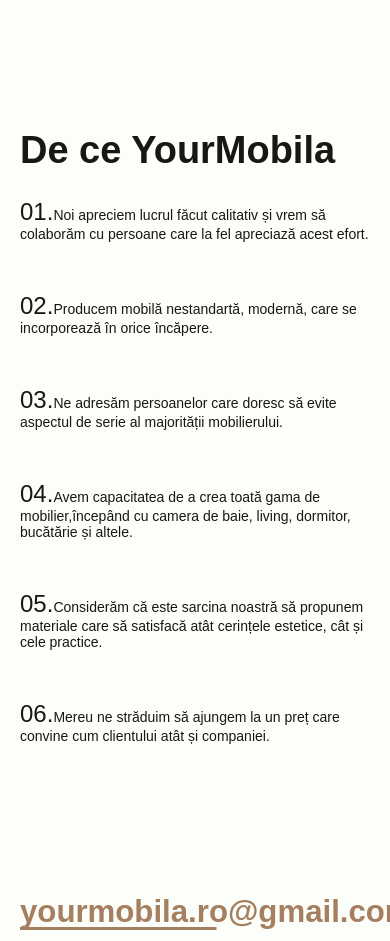
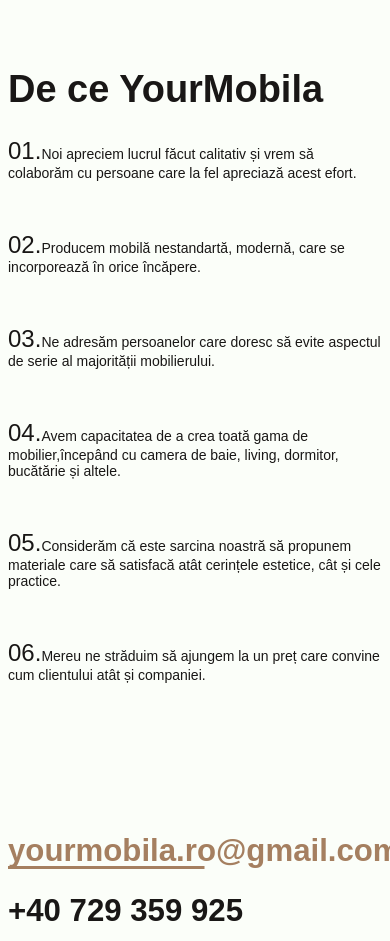
Before and after one commit to Iurka2/YourMoblia-showcase, a Next.js app: page / in a window 390 px wide. Shown: the part 4020-4961 px from the top of the page. Built offline with nearby package versions, Linux system fonts and the light colour scheme.

Commit message:
fixed some small bugs

```diff
--- a/styles/globals.css
+++ b/styles/globals.css
@@ -1,9 +1,9 @@
 html,
 body {
 
-  padding: 0 40px 0 40px;
+
   margin: 0;
-  margin: 0;
+  padding: 0;
   font-family: "Plus Jakarta Sans" , sans-serif;
   color: #191716;
   background-color: #FBFEF9;
@@ -12,7 +12,9 @@
 }
 
 
-
+body{
+  margin: 0 48px 0 48px;
+}
 
 
 a {
@@ -304,16 +306,18 @@
 .why_container_text{
   display: flex;
   justify-content: space-between;
+  gap: 20px;
+  flex-wrap: wrap;
 
 }
 
 .why_colum{
   display: flex;
   flex-direction: column;
-  max-width: 490px ;
+  max-width: 500px ;
   row-gap: 100px;
   font-size: 2.3vh;
-  justify-content: space-between;
+
 
 }
 
@@ -449,15 +453,16 @@
 
   html,
   body{
-    padding: 0 10px 0 10px;
     margin: 0;
-    margin: 0;
+    padding: 0;
     font-family: "Plus Jakarta Sans" , sans-serif;
     color: #191716;
     background-color: #FBFEF9;
 
   }
-
+body{
+  margin: 0 8px 0 8px;
+}
 
 .NavBar{
   align-items: baseline;
```
Also changed, not shown: Components/gridGallery.js (+7 -1 lines).
